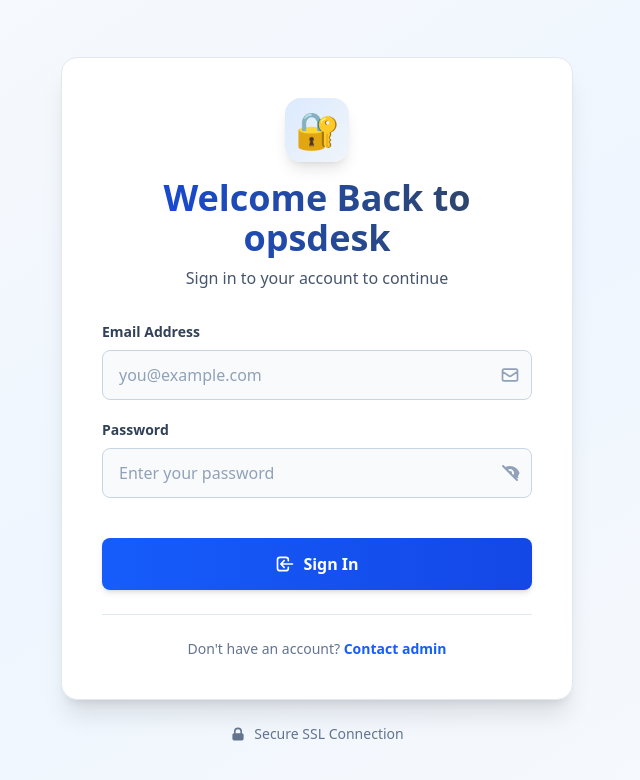
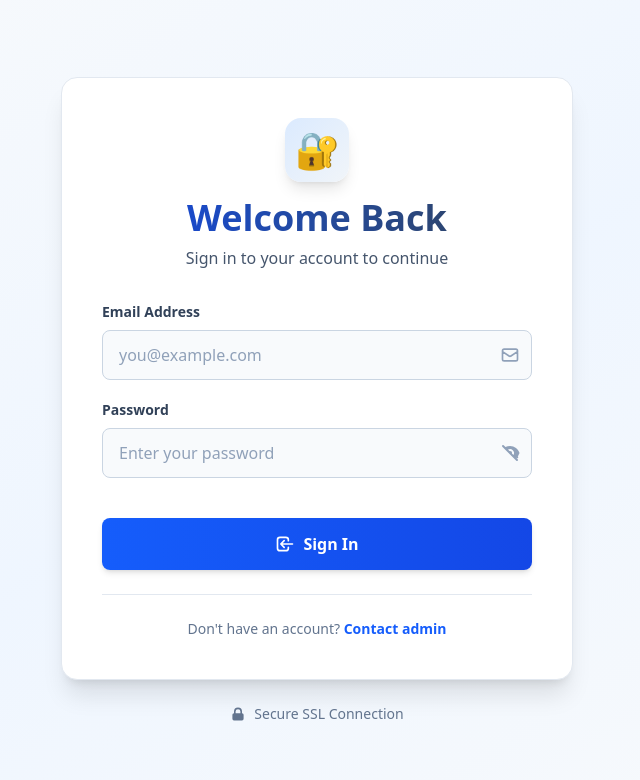
Before and after one commit to AvinashShetty7/OpsDesk-Ticket-management-System, a React app in the folder frontend/: page / in a window 1280 px wide. Shown: the top 780 px of the page, without its empty margins (323-963 px from the left). Built offline with nearby package versions, Linux system fonts and the light colour scheme; no server answers; the HTML template or start-up script is replaced by a standard one.

Commit message:
debugiing cicd4

```diff
--- a/frontend/src/components/Login.jsx
+++ b/frontend/src/components/Login.jsx
@@ -117,7 +117,7 @@
               <span className="text-3xl sm:text-4xl">🔐</span>
             </div>
             <h2 className="text-2xl sm:text-3xl lg:text-4xl font-black bg-gradient-to-r from-blue-700 to-slate-700 bg-clip-text text-transparent mb-2">
-              Welcome Back to opsdesk
+              Welcome Back
             </h2>
             <p className="text-slate-600 text-sm sm:text-base">Sign in to your account to continue</p>
           </div>
```
